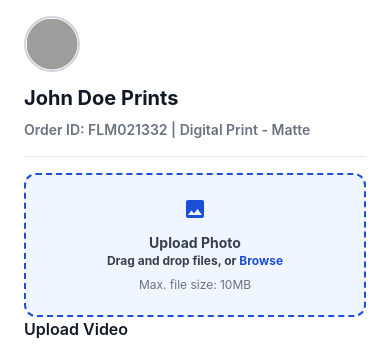
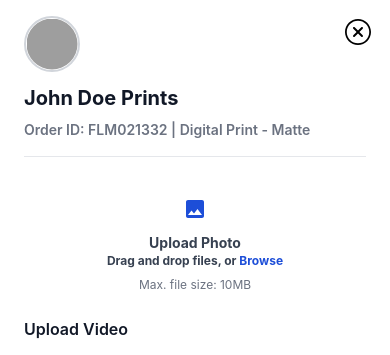
Before and after one commit to homingos/saaskit-javascript, a Next.js app in the folder sdk/ui/: page / in a window 390 px wide. Shown: the top 355 px of the page. Built offline with nearby package versions, Linux system fonts and the light colour scheme; grey boxes are pictures that could not be loaded.

Commit message:
Make responsive

```diff
--- /dev/null
+++ b/sdk/ui/components/atoms/DropArea.tsx
@@ -0,0 +1,7 @@
+import React from "react"
+
+const DropArea:React.FC<{ children: React.ReactNode, height: string, width: string }> = ({ children, height, width }) => {
+    return <div className="border-dashed border-[#1D4ED8] border-2 rounded-xl bg-[#EFF6FF]">{children}</div>
+}
+
+export default DropArea;
--- a/sdk/ui/components/molecules/ProductImage.tsx
+++ b/sdk/ui/components/molecules/ProductImage.tsx
@@ -15,7 +15,7 @@ function ProductImage() {
         console.log(acceptedFiles)
     }, [acceptedFiles])
 
-    return <div {...getRootProps({ className: 'dropzone' })} className="border-dashed border-[#1D4ED8] border-2 rounded-xl h-36 w-full md:w-36 bg-[#EFF6FF] shrink-0 flex flex-col justify-center items-center p-2" >
+    return <div {...getRootProps({ className: 'dropzone' })} className="h-36 w-full md:w-36  shrink-0 flex flex-col justify-center items-center p-2" >
         <input {...getInputProps()} />
         <IoMdImage className="text-[#1D4ED8] w-6 md:w-5 h-6 md:h-5 mb-3 md:mb-2" />
         <p className="text-sm md:text-xs text-[#374151] font-bold">Upload Photo</p>
--- a/sdk/ui/pages/index.tsx
+++ b/sdk/ui/pages/index.tsx
@@ -19,7 +19,7 @@ const Home: NextPage = () => {
         <Card className="relative p-8">
           <ModalHeader />
           <IoIosCloseCircleOutline
-            className="absolute text-white h-8 w-8 right-0 -top-10 cursor-pointer"
+            className="absolute text-black md:text-white h-8 w-8 right-4 top-4 md:right-0 md:-top-10 cursor-pointer"
             onClick={() => sendMessage({ type: "close" })}
           />
           {/* PIYUSH CODE */}
```
